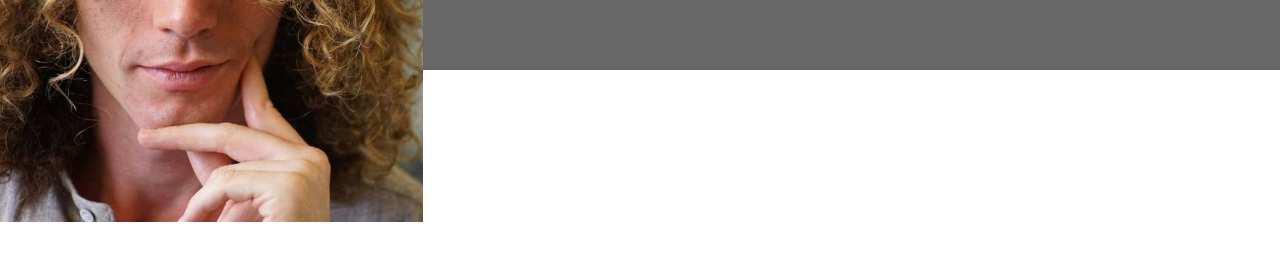
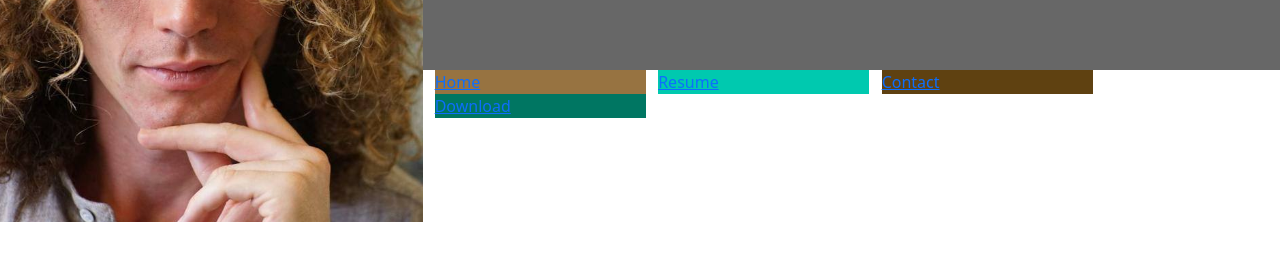
Before and after one commit to latorreandrea/Andrea_Latorre_Personal_Portfolio, a plain HTML site: page index.html in a window 1280 px wide. Shown: the part 178-438 px from the top of the page. Drawn offline with nearby package versions, Linux system fonts and the light colour scheme.

Commit message:
add colors to nav

```diff
--- a/assets/css/style.css
+++ b/assets/css/style.css
@@ -13,6 +13,23 @@ font-family: 'Roboto', sans-serif;
 
 body {
     overflow-x: hidden;
+}
+/*----------------------------colors*/
+
+.ui-menu-color-home{
+    background-color: #977341;
+}
+
+.ui-menu-color-resume{
+    background-color: #00C9AF;
+}
+
+.ui-menu-color-contact{
+    background-color: #5F4111;
+}
+
+.ui-menu-color-download{
+    background-color: #007662;
 }
 
 /*---------------------------heading*/
--- a/index.html
+++ b/index.html
@@ -27,8 +27,18 @@
                 <div class="row">
                     <div class="col">
                         <ul id="nav" class="list-inline">
-                            <li class="col-6 col-sm-3"></li>
-
+                            <li class="col-6 col-sm-3 list-inline-item ui-menu-color-home">
+                                <a href="#"><span>Home</span></a>
+                            </li>
+                            <li class="col-6 col-sm-3 list-inline-item ui-menu-color-resume">
+                                <a href="#"><span>Resume</span></a>
+                            </li>
+                            <li class="col-6 col-sm-3 list-inline-item ui-menu-color-contact">
+                                <a href="#"><span>Contact</span></a>
+                            </li>
+                            <li class="col-6 col-sm-3 list-inline-item ui-menu-color-download">
+                                <a href="#"><span>Download</span></a>
+                            </li>
                         </ul>
                     </div>
                 </div>
```
